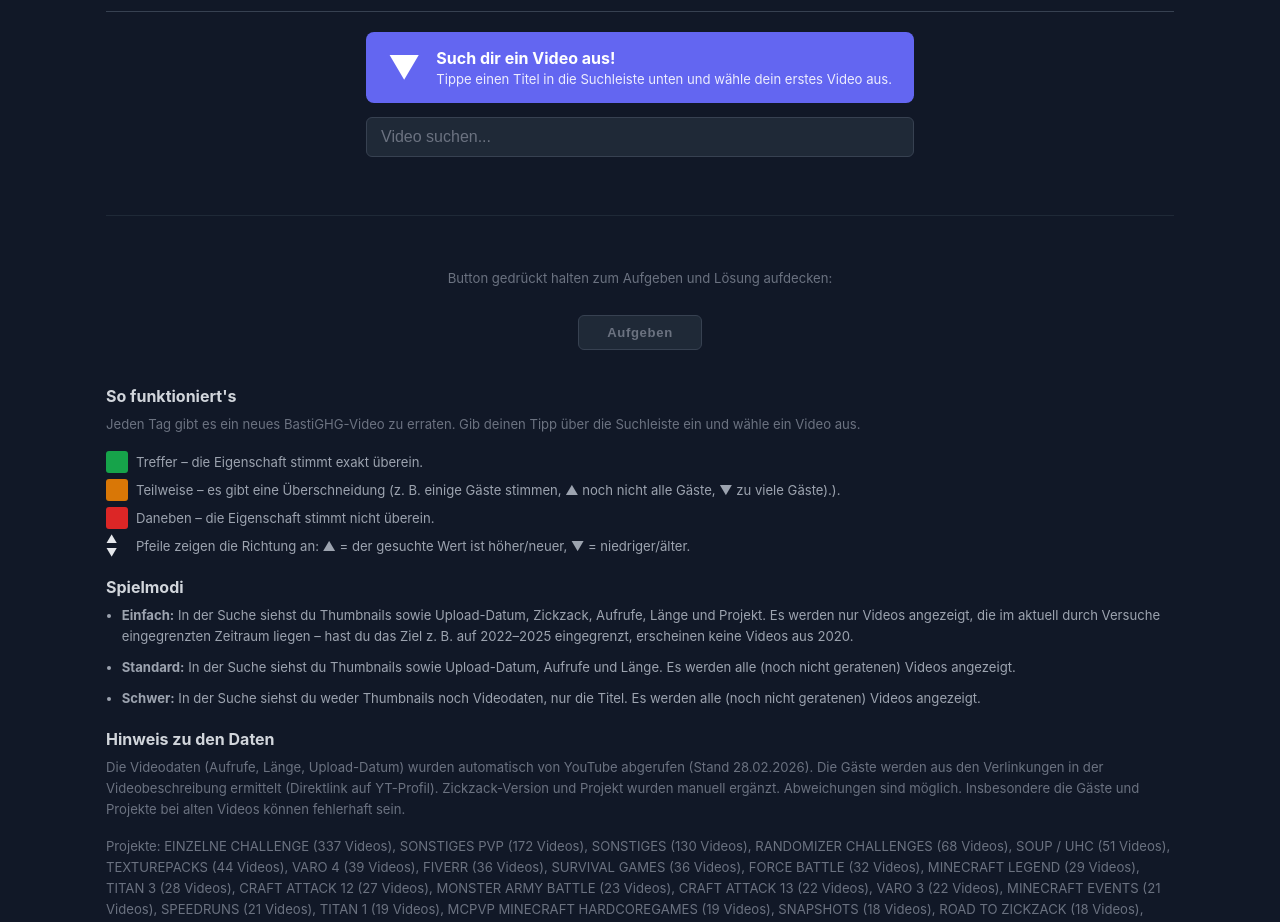
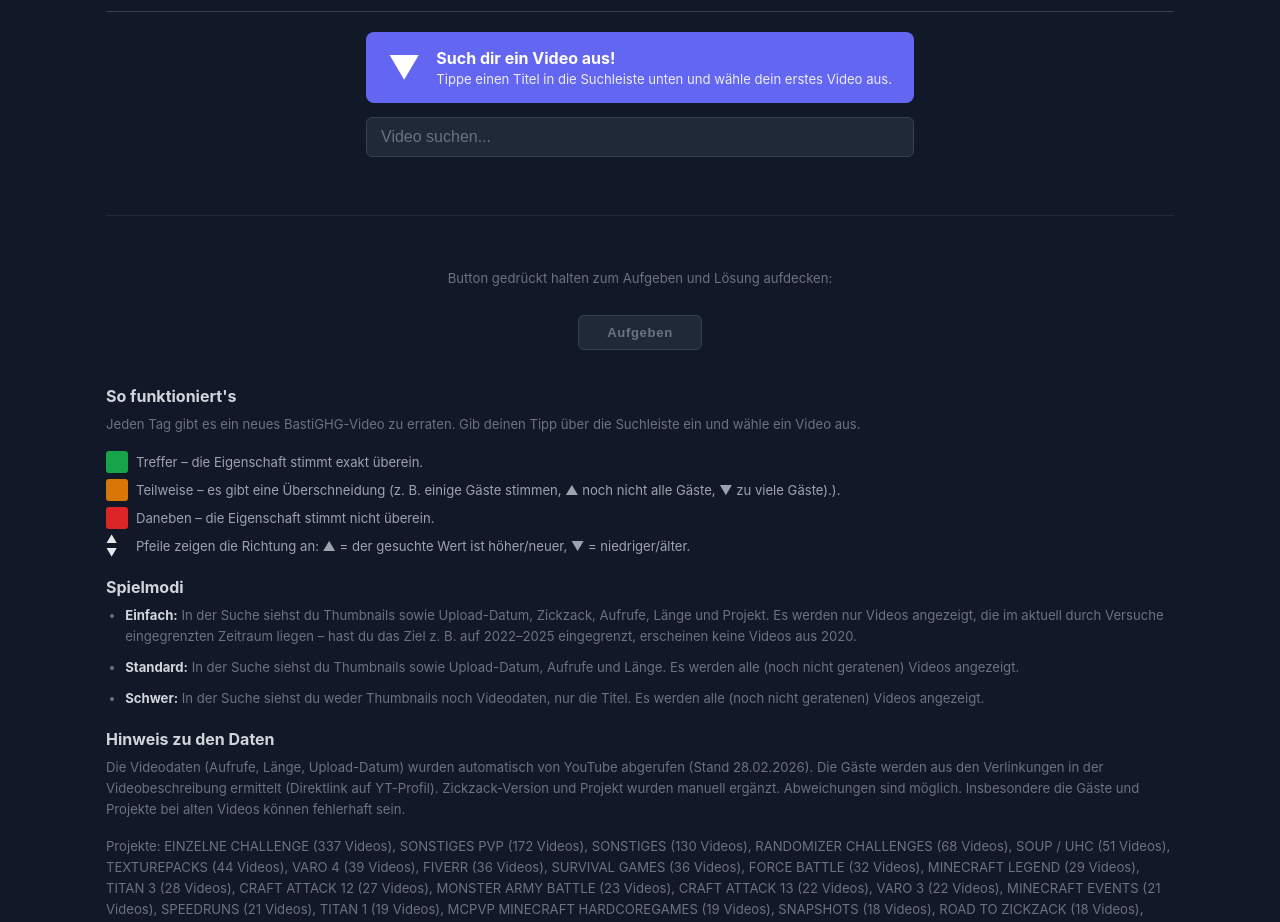
Before and after one commit to spurblick/GHGdle, a plain HTML site: page index.html in a window 1280 px wide. Shown: the part 159-1081 px from the top of the page. Drawn offline with Linux system fonts and the light colour scheme.

Commit message:
Update text styling

```diff
--- a/style.css
+++ b/style.css
@@ -625,19 +625,25 @@
 }
 
 #game-modes .mode-descriptions {
-  font-size: 0.82rem;
-  color: #9ca3af;
-  line-height: 1.6;
   margin: 8px 0 0;
   padding-left: 1.2em;
 }
 
 #game-modes .mode-descriptions li {
+  font-size: 0.82rem;
+  color: #6b7280;
+  line-height: 1.6;
   margin-bottom: 10px;
 }
 
 #game-modes .mode-descriptions li:last-child {
   margin-bottom: 0;
+}
+
+#game-modes .mode-descriptions li strong {
+  font-size: inherit;
+  font-weight: 700;
+  color: #d1d5db;
 }
 
 /* ── Legend ────────────────────────────────────────────────────────────────── */
```
